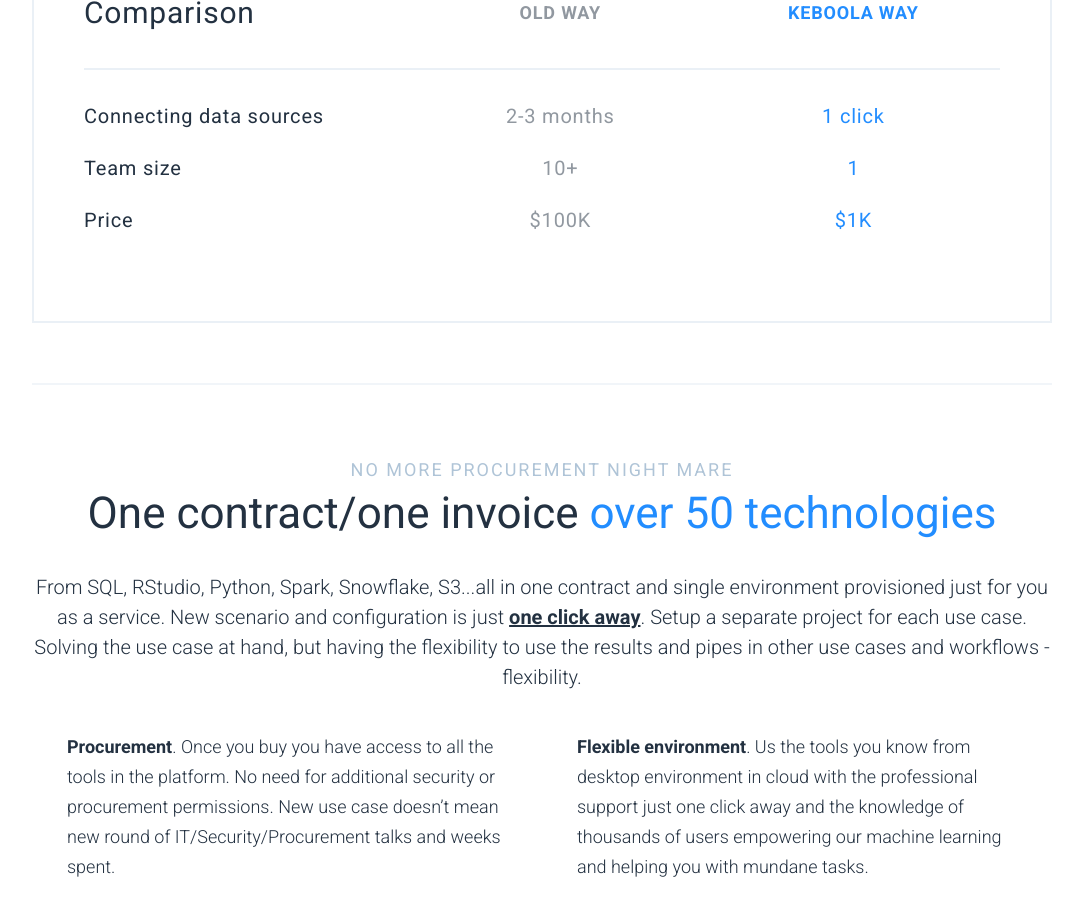
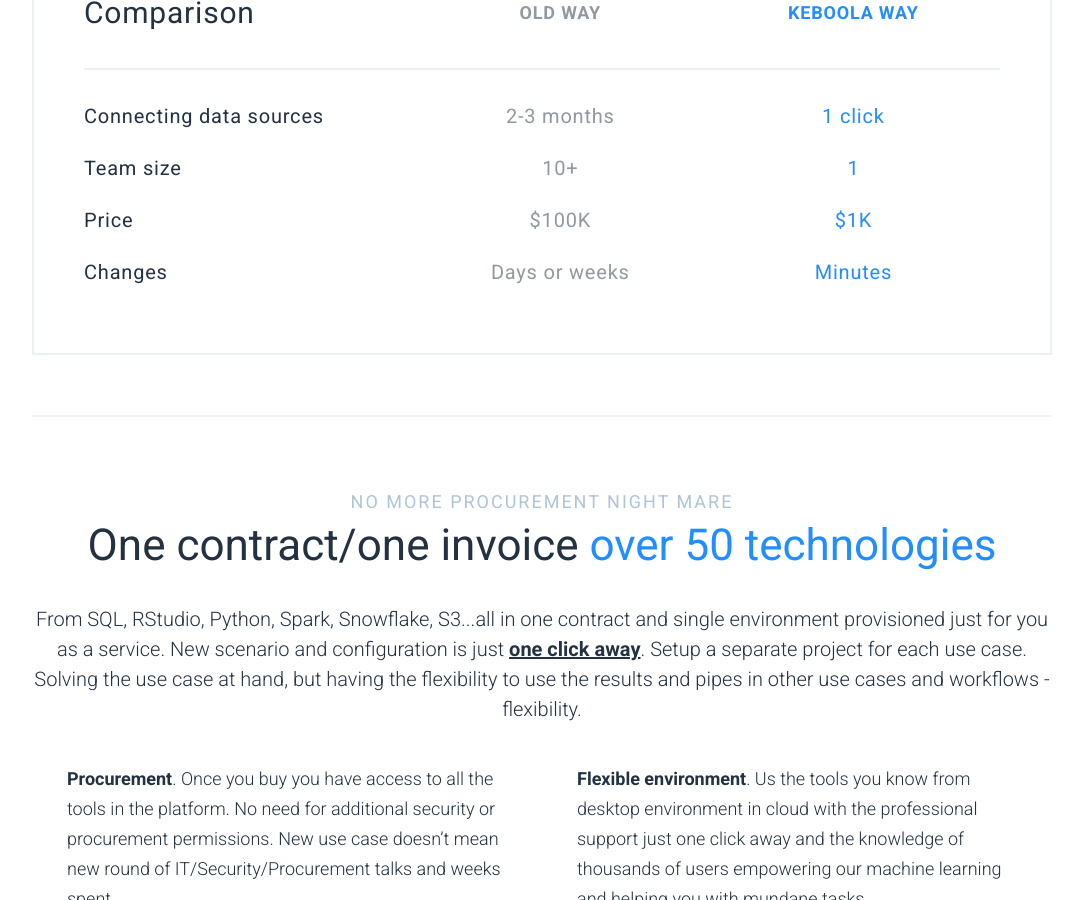
Before and after one commit to keboola/website, a Jekyll site: the page built from _product/product.md, in a window 1280 px wide and 900 px high, scrolled down 2612 px. Shown: the whole window, without its empty margins (98-1181 px from the left). Built offline with Jekyll 4.4.1, drawn with Linux system fonts in a browser that asks for light colours; nearby versions of some CDN libraries.

Commit message:
Update from Forestry.io - Updated product.md

```diff
--- a/_product/product.md
+++ b/_product/product.md
@@ -77,7 +77,9 @@
   - name: Price
     valueold: "$100K"
     valuenew: "$1K"
-  - {}
+  - name: Changes
+    valueold: Days or weeks
+    valuenew: Minutes
   - {}
 - template: horizontal-rule
   block: hr
```
